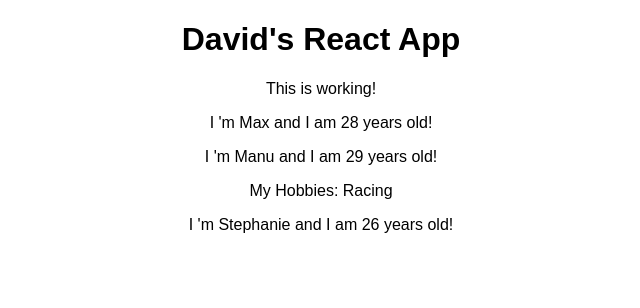
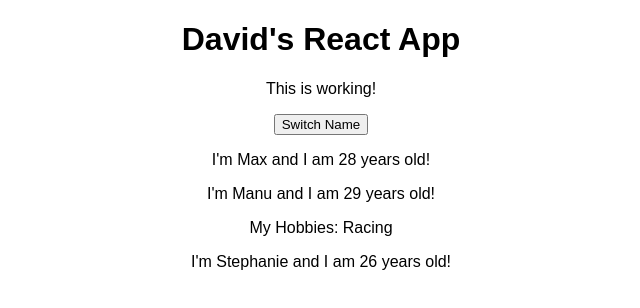
Before and after one commit to davidbolton1/React-Complete-G, a React (Create React App) app: page / in a window 1280 px wide. Shown: the top 308 px of the page, without its empty margins (319-959 px from the left). Built offline with nearby package versions, Linux system fonts and the light colour scheme.

Commit message:
Added first state

```diff
--- a/src/App.js
+++ b/src/App.js
@@ -4,14 +4,27 @@
 import Person from './Person/Person';
 
 class App extends Component {
+state = {
+  persons: [
+    {
+      name: 'Max', age: 28
+    },
+    {
+      name: 'Manu', age: 29
+    },
+    {name: 'Stephanie', age: 26}
+  ]
+}
+
   render() {
      return (
       <div className="App">
         <h1>David's React App</h1>
         <p>This is working!</p>
-        <Person name="Max" age="28"/>
-        <Person name="Manu" age="29"> My Hobbies: Racing </Person>
-        <Person name="Stephanie" age="26"/>
+        <button>Switch Name</button>
+        <Person name={this.state.persons[0].name} age={this.state.persons[0].age}/>
+        <Person name={this.state.persons[1].name} age={this.state.persons[1].age}> My Hobbies: Racing </Person>
+        <Person name={this.state.persons[2].name} age={this.state.persons[2].age}/>
       </div>
       );
       //return React.createElement('div', {className: 'App'}, React.createElement('h1', null, 'Heyyy'))
--- a/src/Person/Person.js
+++ b/src/Person/Person.js
@@ -3,7 +3,7 @@
 
 const person = (props) => {
     return ( < div >
-        <p> I 'm {props.name} and I am {props.age} years old!</p>
+        <p> I'm {props.name} and I am {props.age} years old!</p>
         <p> {props.children} </p>
         </div>
     )
```
